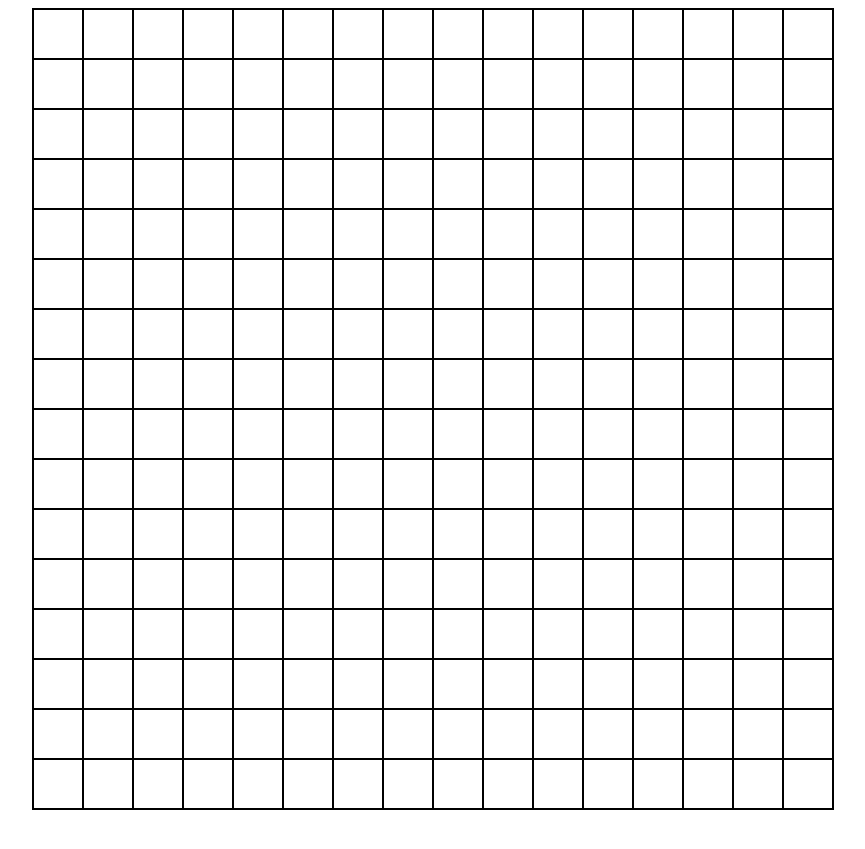
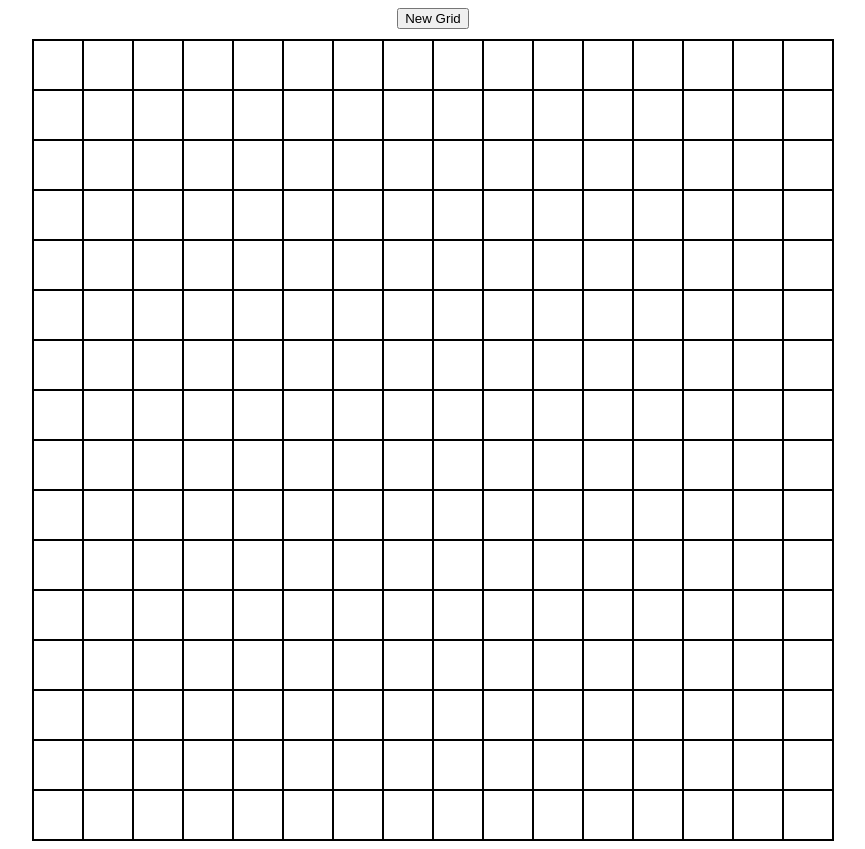
Before and after one commit to MrMarshal11/Etch-a-Sketch, a plain HTML site: page index.html in a window 1280 px wide. Shown: the whole page, without its empty margins (207-1072 px from the left). Before the commit the page ends 818 px from the top, so only its background shows below. Drawn offline with Linux system fonts and the light colour scheme.

Commit message:
Added button, and changed CSS a bit

```diff
--- a/index.html
+++ b/index.html
@@ -8,8 +8,11 @@
     <link rel="stylesheet" href="styles.css">
 </head>
 <body>
-    <div id = "container">
+    <button>New Grid</button>
+    <div id="mainContainer">
+        <div id = "container">
 
+        </div>
     </div>
 </body>
 </html>
--- a/script.js
+++ b/script.js
@@ -4,5 +4,11 @@ const container = document.querySelector("#container");
 for (i = 1; i <= (16 * 16); i++) {
     const grid = document.createElement('div');
     grid.classList.add('grid');
+    grid.addEventListener('mouseover', () => {
+        grid.style.cssText = 'background-color: red;';
+    })
+    grid.addEventListener('mouseout', () => {
+        grid.style.cssText = 'background-color: white;';
+    })
     container.appendChild(grid);
 }
--- a/styles.css
+++ b/styles.css
@@ -1,4 +1,12 @@
 body {
+    display: flex;
+    justify-content: center;
+    align-items: center;
+    flex-flow: column;
+    gap: 10px;
+}
+
+#mainContainer {
     display: flex;
     justify-content: center;
 }
```
